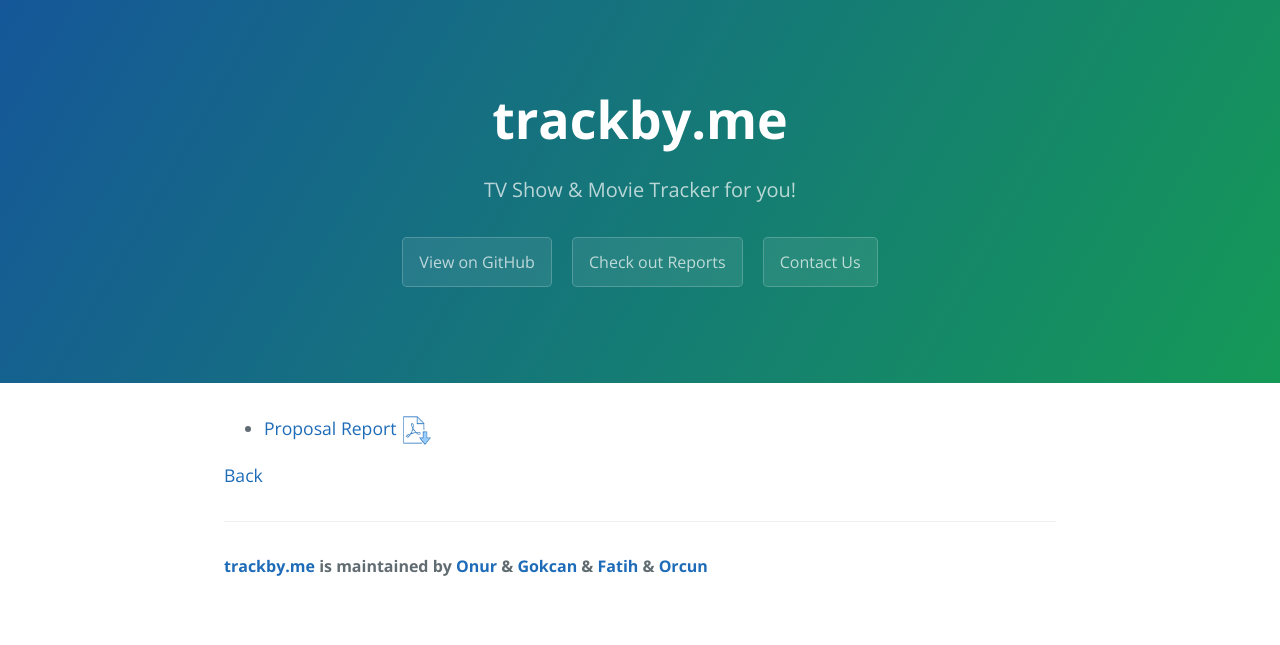
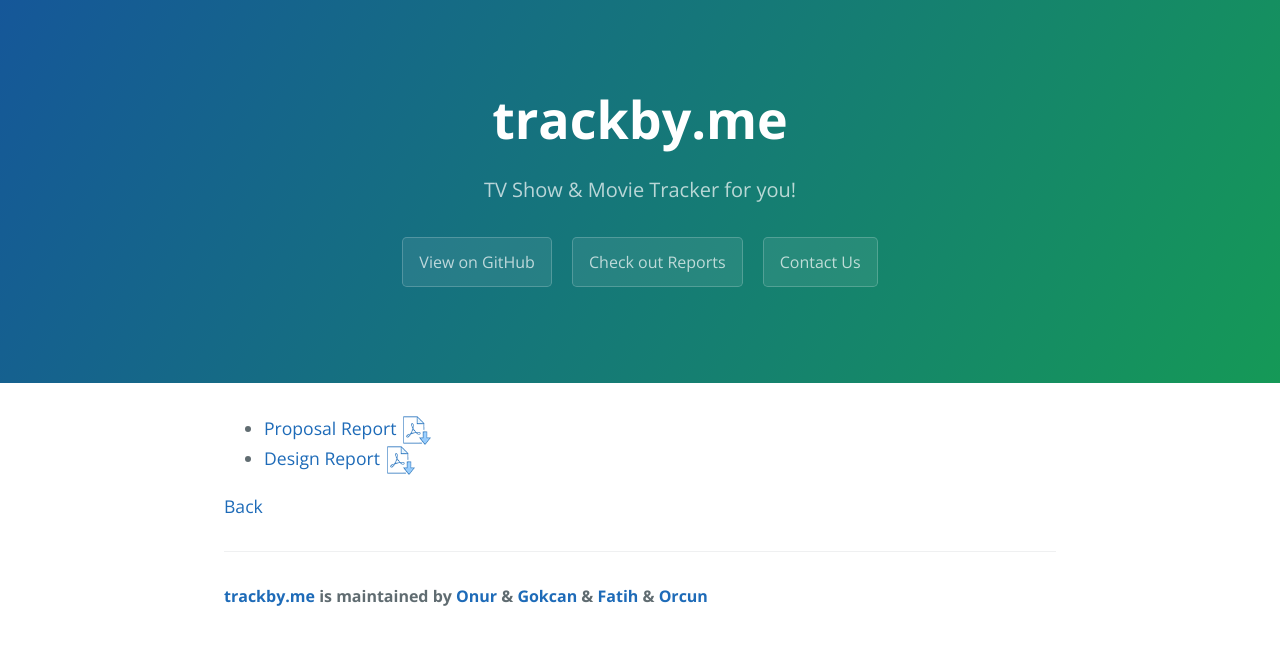
Before and after one commit to trackby/trackby.github.io, a Jekyll site: the page built from reports.md, in a window 1280 px wide. Shown: the top 645 px of the page. Built offline with Jekyll 4.4.1, drawn with Linux system fonts in a browser that asks for light colours.

Commit message:
Update reports page

```diff
--- a/reports.md
+++ b/reports.md
@@ -7,6 +7,8 @@ permalink: reports.html
 <ul>
   <li> <a href="{{ site.url }}/reports/proposal-report.pdf">Proposal Report <img src="/icons/pdf-icon.png" height="30" width="30" align="center"></a>
 </li>
+  <li> <a href="{{ site.url }}/reports/design-report.pdf">Design Report <img src="/icons/pdf-icon.png" height="30" width="30" align="center"></a>
+</li>
 </ul>
 
 [Back]({{ site.url }}/)
```
